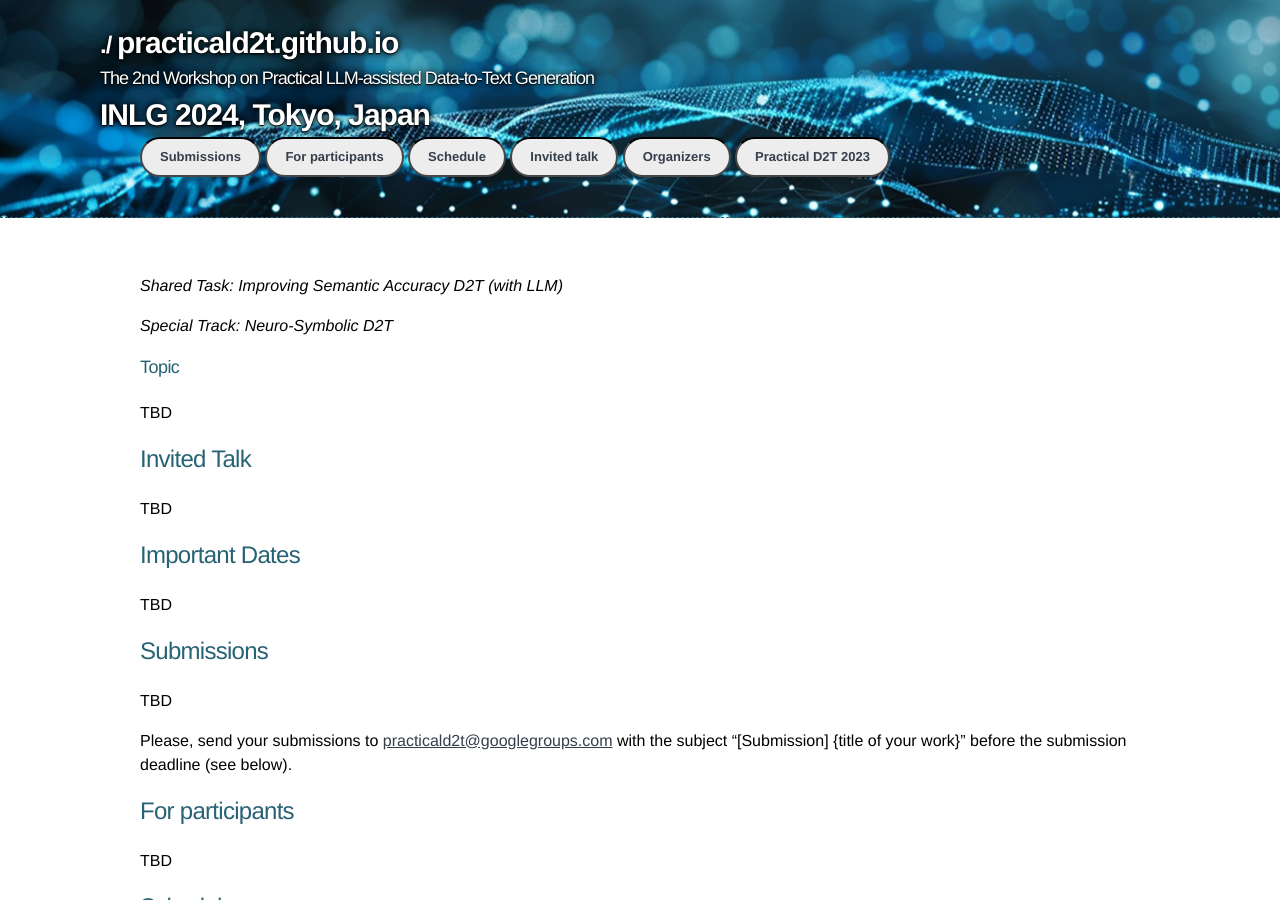
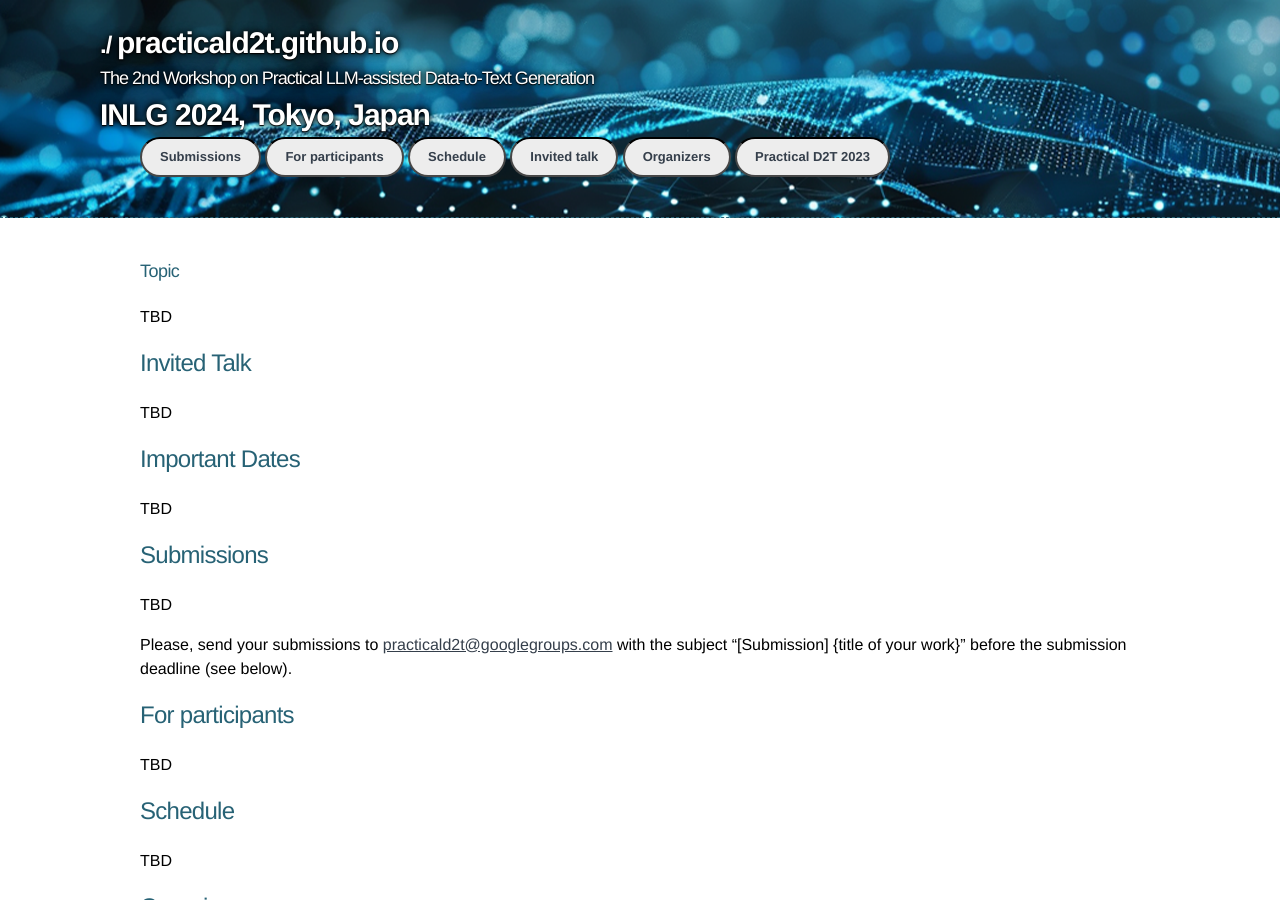
Before and after one commit to practicald2t/practicald2t.github.io, a Jekyll site: the page built from index.md, in a window 1280 px wide and 900 px high. Built offline with Jekyll 4.4.1, drawn with Linux system fonts in a browser that asks for light colours.

Commit message:
Update index.md

```diff
--- a/index.md
+++ b/index.md
@@ -10,10 +10,6 @@ layout: default
     </a>
 </div> -->
 </div>
-
-*Shared Task: Improving Semantic Accuracy D2T (with LLM)*
-
-*Special Track: Neuro-Symbolic D2T*
 
 
 ### Topic
@@ -115,6 +111,14 @@ TBD
 </div>
 
 <div class="organizer">
+        <img src="assets/images/organizers/standard-size/zdenek_kasner.png" alt="Zdeněk Kasner">
+    </div>
+
+<div class="organizer">
+        <img src="assets/images/organizers/standard-size/zdenek_kasner.png" alt="Zdeněk Kasner">
+    </div>
+
+<div class="organizer">
     <img src="assets/images/organizers/standard-size/ehud_reiter.png" alt="Ehud Reiter">
     <a href="https://ehudreiter.com/">
         <p>Ehud Reiter</p>
@@ -139,6 +143,14 @@ TBD
     <span>ADAPT Centre</span>
 </div>
 
+<div class="organizer">
+        <img src="assets/images/organizers/standard-size/zdenek_kasner.png" alt="Zdeněk Kasner">
+    </div>
+
+<div class="organizer">
+        <img src="assets/images/organizers/standard-size/zdenek_kasner.png" alt="Zdeněk Kasner">
+    </div>
+
 </div> <!--organizer-container!-->
 
 ## Acknowledgments
```
